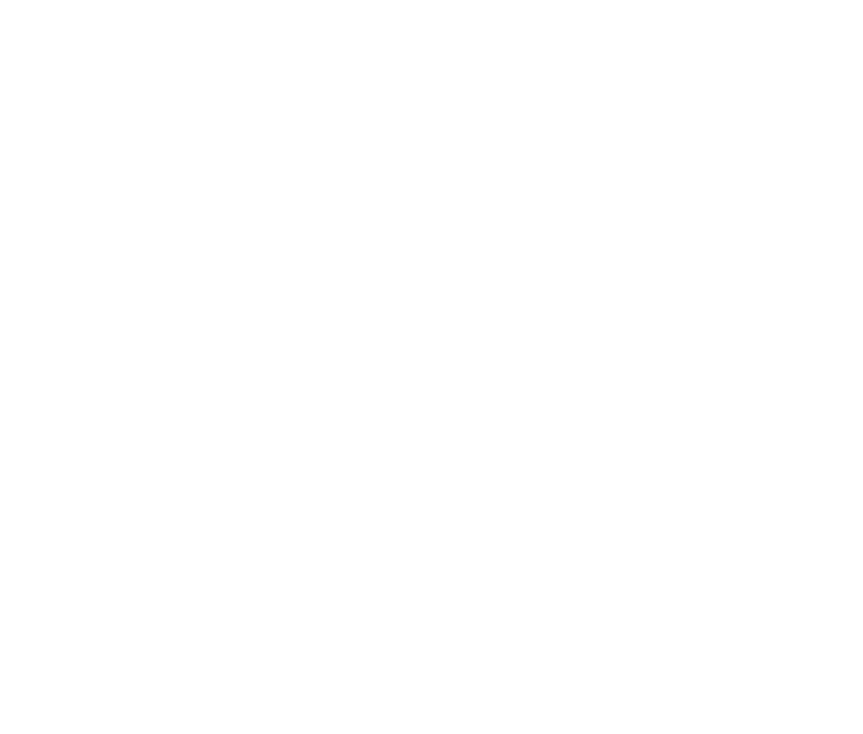
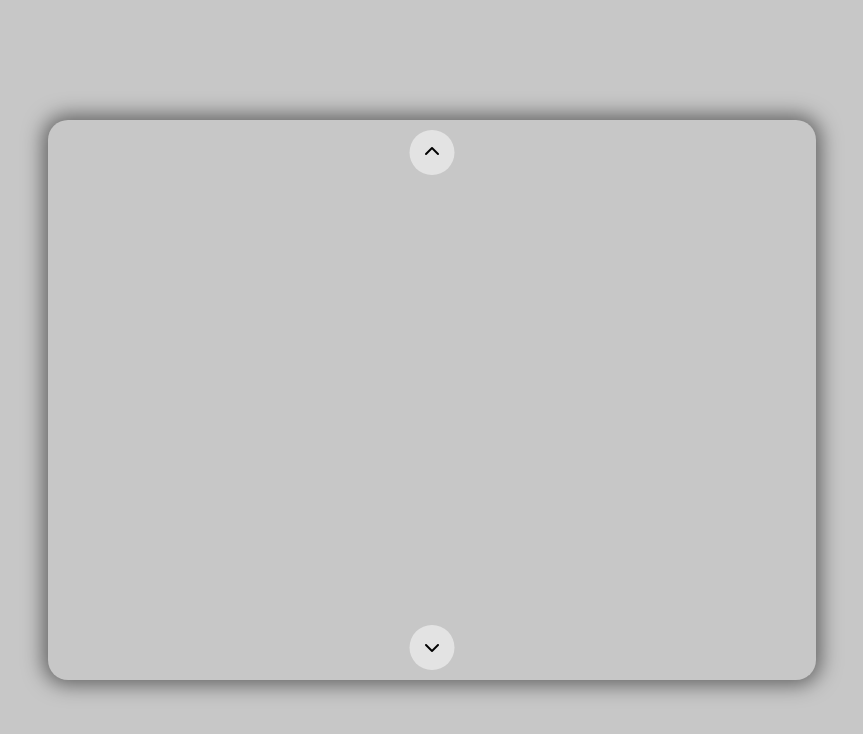
Before and after one commit to gabrielepetralia/js-array-carousel, a plain HTML site: page index.html in a window 1280 px wide. Shown: the whole page, without its empty margins (208-1071 px from the left). Drawn offline with Linux system fonts and the light colour scheme.

Commit message:
[add] static markup

```diff
--- a/assets/css/style.css
+++ b/assets/css/style.css
@@ -3,3 +3,56 @@
   padding: 0;
   box-sizing: border-box;
 }
+
+.main-wrapper {
+  height: 100vh;
+  display: flex;
+  justify-content: center;
+  align-items: center;
+  background-color: rgb(199, 199, 199);
+}
+
+.carousel {
+  position: relative;
+  width: 60%;
+  height: 70%;
+  border-radius: 20px;
+  overflow: hidden;
+  box-shadow: 0 0 20px 5px rgba(0, 0, 0, 0.5);
+}
+
+.items-wrapper {
+  width: 100%;
+  height: 100%;
+}
+
+.item {
+  width: 100%;
+  height: 100%;
+  object-fit: cover;
+}
+
+.hide {
+  display: none;
+}
+
+.btn-nav {
+  position: absolute;
+  height: 45px;
+  width: 45px;
+  left: 50%;
+  transform: translate(-50%);
+  text-align: center;
+  line-height: 45px;
+  border-radius: 50%;
+  background-color: rgba(255, 255, 255, 0.5);
+  cursor: pointer;
+}
+
+.btn-nav.btn-nav-up {
+  top: 10px;
+}
+
+.btn-nav.btn-nav-down {
+  bottom: 10px;
+}
--- a/index.html
+++ b/index.html
@@ -5,14 +5,24 @@
   <meta http-equiv="X-UA-Compatible" content="IE=edge">
   <meta name="viewport" content="width=device-width, initial-scale=1.0">
 
+  <link rel="stylesheet" href="https://cdnjs.cloudflare.com/ajax/libs/font-awesome/6.3.0/css/all.min.css" integrity="sha512-SzlrxWUlpfuzQ+pcUCosxcglQRNAq/DZjVsC0lE40xsADsfeQoEypE+enwcOiGjk/bSuGGKHEyjSoQ1zVisanQ==" crossorigin="anonymous" referrerpolicy="no-referrer" />
+
   <link rel="stylesheet" href="assets/css/style.css">
   <title>Carosello Mono Array</title>
 </head>
 <body>
   <main>
+    <div class="main-wrapper">
+      <div class="carousel">
+        <i class="btn-nav btn-nav-up fa-solid fa-chevron-up"></i>
+        <i class="btn-nav btn-nav-down fa-solid fa-chevron-down"></i>
 
+        <div class="items-wrapper">
+          <img class="item hide" src="assets/img/01.webp" alt="">
+        </div>
 
-
+      </div>
+    </div>
   </main>
 
   <script src="assets/js/script.js"></script>
```
Also changed, not shown: assets/img/01.webp (added), assets/img/02.webp (added), assets/img/03.webp (added), assets/img/04.webp (added), assets/img/05.webp (added).
